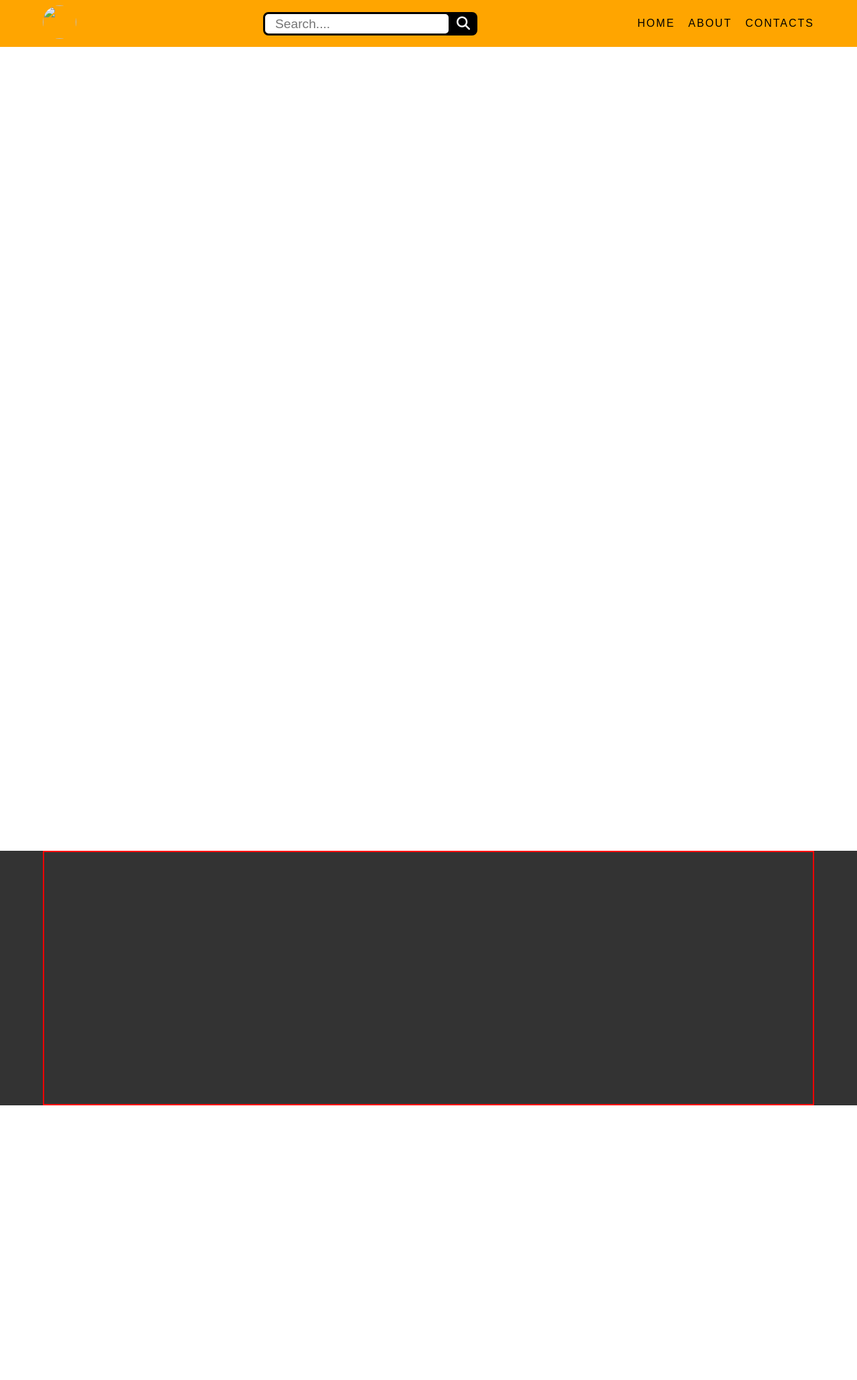
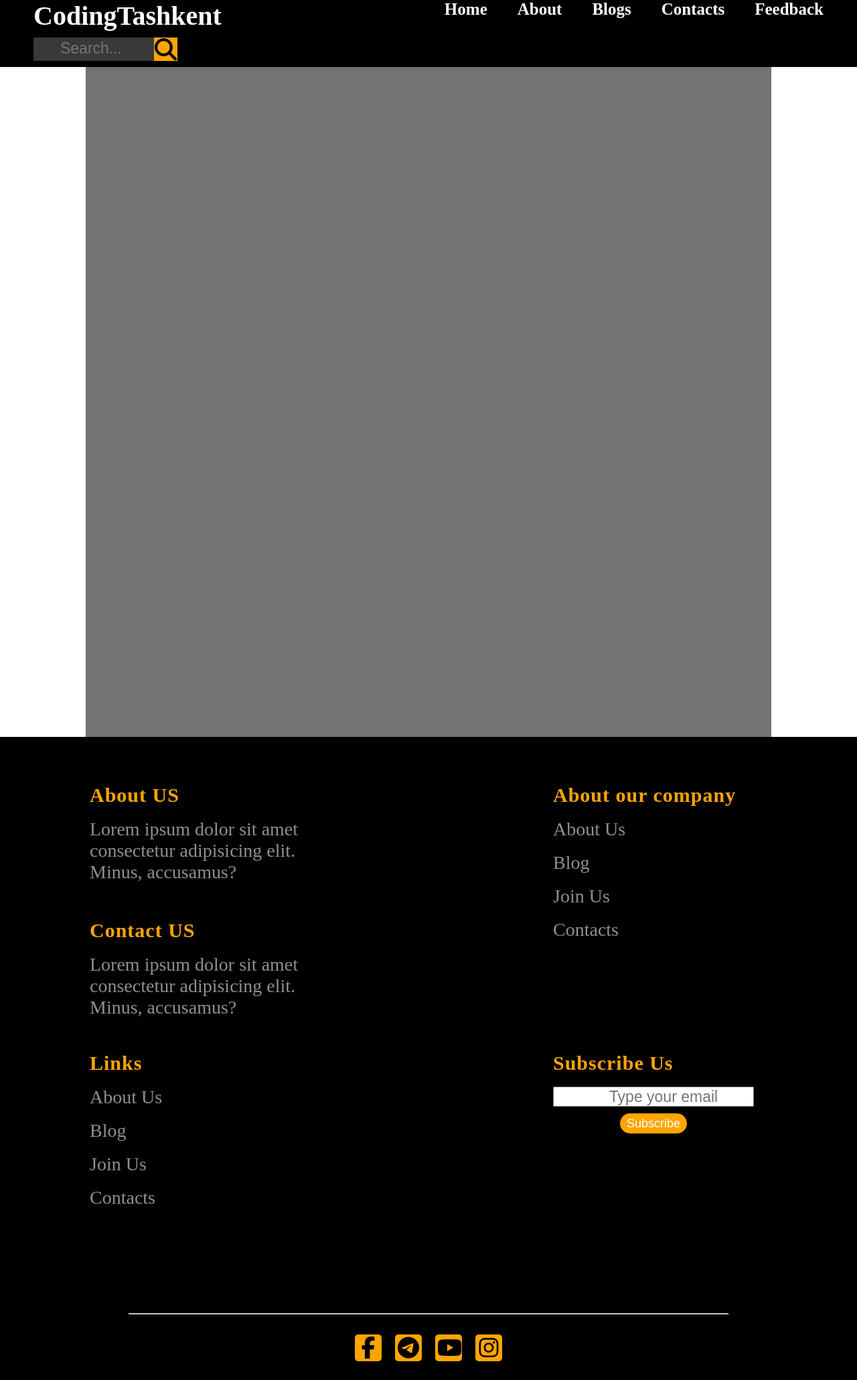
Before and after one commit to UmrzokMakhmudov/fuul-web-site, a plain HTML site: page index.html in a window 1280 px wide. Shown: the whole page at 67% size. Before the commit the page ends 1650 px from the top, so only its background shows below. Drawn offline with Linux system fonts and the light colour scheme; a web font is replaced by a local one.

Commit message:
Add files via upload

```diff
--- a/index.html
+++ b/index.html
@@ -6,74 +6,137 @@
     <meta name="viewport" content="width=device-width, initial-scale=1.0" />
     <link
       rel="stylesheet"
-      href="https://cdnjs.cloudflare.com/ajax/libs/font-awesome/6.3.0/css/all.min.css"
-      integrity="sha512-SzlrxWUlpfuzQ+pcUCosxcglQRNAq/DZjVsC0lE40xsADsfeQoEypE+enwcOiGjk/bSuGGKHEyjSoQ1zVisanQ=="
+      href="https://cdnjs.cloudflare.com/ajax/libs/font-awesome/6.2.1/css/all.min.css"
+      integrity="sha512-MV7K8+y+gLIBoVD59lQIYicR65iaqukzvf/nwasF0nqhPay5w/9lJmVM2hMDcnK1OnMGCdVK+iQrJ7lzPJQd1w=="
       crossorigin="anonymous"
       referrerpolicy="no-referrer"
     />
+    <link rel="preconnect" href="https://fonts.googleapis.com" />
+    <link rel="preconnect" href="https://fonts.gstatic.com" crossorigin />
+    <link
+      href="https://fonts.googleapis.com/css2?family=Libre+Baskerville&family=PT+Sans&family=Roboto+Mono:ital,wght@0,200;1,100&family=Sofia+Sans+Extra+Condensed:wght@200&display=swap"
+      rel="stylesheet"
+    />
     <link rel="stylesheet" href="./style.css" />
+    <script
+      src="https://kit.fontawesome.com/a076d05399.js"
+      crossorigin="anonymous"
+    ></script>
     <title>Document</title>
   </head>
   <body>
-    <!-- <div class="box">
-        <p class="text">Lorem ipsum dolor, sit amet consectetur adipisicing elit. Ex, necessitatibus.</p>
-        <p class="text1">Lorem ipsum dolor, sit amet consectetur adipisicing elit. Ex, necessitatibus.</p>
-    </div>  -->
+    <!-- Starting point of Header  -->
+    <div class="header">
+      <h1 class="header-title">CodingTashkent</h1>
+      <ul class="header-list">
+        <li><a class="listtext" href="#">Home</a></li>
+        <li><a class="listtext" href="#">About</a></li>
+        <li><a class="listtext" href="#">Blogs</a></li>
+        <li><a class="listtext" href="#">Contacts</a></li>
+        <li><a class="listtext" href="#">Feedback</a></li>
+      </ul>
+      <form class="searchpart">
+        <input class="search" type="search" placeholder="Search..." />
+        <button class="search-btn">
+          <i class="fa-solid fa-magnifying-glass"></i>
+        </button>
+      </form>
+    </div>
 
-    <!-- start header -->
+    <!-- Ending point of Header -->
 
-    <header class="header">
-      <nav class="navbar">
-        <div class="logo">
-          <a href="#"
-            ><img src="../dars 6/pexels-photo-14757560.jpeg" alt=""
-          /></a>
-        </div>
-        <form class="form">
-          <input type="search" placeholder="Search...." />
-          <button class="search-btn">
-            <i class="fa-solid fa-search"> </i>
-          </button>
-        </form>
+    <!-- <<<<<<<<<<<<<<<<<<<<<<<<<<>>>>>>>>>>>>>>>>>>>>>>>> -->
 
-        <ul>
-          <li><a href="#"> HOME</a></li>
-          <li><a href="#">ABOUT</a></li>
-          <li><a href="#">Contacts</a></li>
-        </ul>
-      </nav>
-    </header>
-
-    <!-- end header -->
+    <!-- Starting point of Body  -->
 
     <div class="container">
-      <div class="card">
-        <img
-          src="../dars 9/thumb2-planets-4k-bright-sun-3d-art-nasa.jpg"
-          alt=""
-        />
+
+
+    </div>
+
+    <!-- Ending point of Body -->
+
+    <!-- <<<<<<<<<<<<<<<<<<<<<<<<<<>>>>>>>>>>>>>>>>>>>>>>>> -->
+
+    <!-- Starting point of footer  -->
+
+    <footer class="footer">
+      <div class="footer-main">
+        <div class="item">
+          <h3 class="footer-title">About US</h3>
+          <br />
+          <p>
+            Lorem ipsum dolor sit amet consectetur adipisicing elit. Minus,
+            accusamus?
+          </p>
+          <br />
+          <br /><br />
+          <h3 class="footer-title">Contact US</h3>
+          <br />
+          <p>
+            Lorem ipsum dolor sit amet consectetur adipisicing elit. Minus,
+            accusamus?
+          </p>
+        </div>
+        <div class="item">
+          <ul>
+            <li><h3 class="footer-title">About our company</h3></li>
+            <br />
+            <li><p>About Us</p></li>
+            <br />
+            <li><p>Blog</p></li>
+            <br />
+            <li><p>Join Us</p></li>
+            <br />
+            <li><p>Contacts</p></li>
+          </ul>
+        </div>
+        <div class="item">
+          <ul>
+            <li><h3 class="footer-title">Links</h3></li>
+            <br />
+            <li><p>About Us</p></li>
+            <br />
+            <li><p>Blog</p></li>
+            <br />
+            <li><p>Join Us</p></li>
+            <br />
+            <li><p>Contacts</p></li>
+          </ul>
+        </div>
+        <div class="item">
+          <h3 class="footer-title">Subscribe Us</h3>
+          <br />
+          <form>
+            <input
+              class="typetext"
+              type="email"
+              placeholder="Type your email"
+            />
+            <br />
+            <button class="subscribe-btn">Subscribe</button>
+          </form>
+        </div>
       </div>
-      <div class="card">
-        <img
-          src="../dars 9/thumb2-planets-4k-bright-sun-3d-art-nasa.jpg"
-          alt=""
-        />
+      <div class="footer-afterline">
+        <hr class="line" />
+        <div class="icons">
+          <div class="logos">
+            <a href="#"><i class="fa-brands fa-facebook-f"></i></a>
+          </div>
+          <div class="logos">
+            <a href="#"><i class="fa-brands fa-telegram"></i> </a>
+          </div>
+          <div class="logos">
+            <a href="#"><i class="fa-brands fa-youtube"></i> </a>
+          </div>
+          <div class="logos">
+            <a href="#"><i class="fa-brands fa-instagram"></i> </a>
+          </div>
+        </div>
       </div>
-      <div class="card">
-        <img
-          src="../dars 9/thumb2-planets-4k-bright-sun-3d-art-nasa.jpg"
-          alt=""
-        />
-      </div>
-      <div class="card">
-        <img
-          src="../dars 9/thumb2-planets-4k-bright-sun-3d-art-nasa.jpg"
-          alt=""
-        />
-      </div>
-    </div>
-    <footer class="footer">
-      <div class="footer-box"></div>
     </footer>
+
+    <!-- Ending point of Body -->
   </body>
 </html>
--- a/style.css
+++ b/style.css
@@ -2,141 +2,213 @@
 margin: 0;
 padding: 0;
 box-sizing: border-box;
+text-decoration: none;
 list-style: none;
-    text-decoration: none;
 }
-
-/* absolute px, sm , mm */
-/* relative  %, vh , vw , em, rem  */
-/* .box{
-   width: 70%;
-   height: 50vh;
-   background-color: red;
-   font-size: 20px;
-} */
-/*
-.text{
-font-size: 1em;
-}
-.text1{
-font-size: 1rem;
-} */
 
 .header{
 width: 100%;
-    background-color: orange;
-    height: 70px;
+height: 100px;
+background-color: black;
+padding: 25px;
+position: relative;
 display: flex;
-    justify-content: center;
-
+justify-content: center ;
+column-gap: 100px;
+justify-content: space-between;
+/* justify-content: space-between ; */
+flex-wrap: wrap;
 }
-
-.navbar{
-    width: 90%;
+.header-title{
+    color: white;
+    font-family: 'Times New Roman', Times, serif;
+    font-size: 40px;
+}
+.header-list{
+color: white;
 display: flex;
-    justify-content: space-between;
-    align-items: center;
-
-}
-.logo a img{
-    width: 50px;
-    height: 50px;
-    border-radius: 50%;
-
-}
-
-.menu{
+column-gap: 45px;
+font-size: 25px;
+font-weight: 700;
 display: flex;
-column-gap: 50px;
+transition: 2s;
 }
 
 a{
-color: rgb(0, 0, 0);
-text-transform:uppercase;
-font-family: Arial, Helvetica, sans-serif;
-letter-spacing: 2px;
-font-weight: 400;
-}
-
-input{
-width: 280px;
-height: 35px;
-border: 3px solid rgb(0, 0, 0);
-outline: none;
-border-radius: 8px;
-padding: 0px 0px 0px 7px;
-z-index: 5;
-position: relative;
-font-size: 1.3rem;
-color: grey;
-
-}
-
-form{
-    position: relative;
+    transition: 1s;
 }
 
 ::placeholder{
-    padding-left: 8px;
-    font-size: 1.2rem;
+    font-size: 20px;
+    padding-left: 10px;
 }
 
-ul{
-    display: flex;
-    column-gap: 20px;
-    text-transform: uppercase;
+.listtext{
+    color: white;
 }
 
-.search-btn{
-position: absolute;
-left: 270px;
-border: none;
-width: 50px;
-height: 35px;
-background-color: rgb(0, 0, 0);
-z-index: 2;
-border-radius: 0px 8px 8px 0px ;
+.searchpart{
+    display: flex;
 }
 
-.search-btn i{
+i{
+    color:black;
+    font-size: 33px;
+}
+
+a:hover{
+color: grey;
+}
+
+.search{
+    width: 180px;
+    height: 35px;
+    border: none;
+    background-color: rgb(58, 57, 57);
+    padding: 10px;
     font-size: 20px;
     color: white;
-padding-left: 8px;
-cursor: pointer;
-
+    outline: none;
+}
+.search-btn{
+width: 35px;
+height: 35px;
+border: none;
+background-color: orange;
 }
 
+.fa-bars{
+    color: orange;
+    font-size: 30px;
+    float: left;
+    line-height: 80px;
+}
 
 .container{
-width:90%;
+    width: 80%;
+    height: 1000px;
+    background-color: rgb(114, 116, 115);
     margin: 0 auto;
-display: flex;
-justify-content: space-between;
-flex-wrap: wrap;
 }
-
-.card {
-width: 300px;
-height: 600px;
-
-}
-
-img{
-    width: 100%;
-    object-fit: cover;
-}
-
 
 .footer{
 width: 100%;
 height: auto;
-background-color: rgb(51, 51, 51);
+background-color: black;
+}
+.footer-main{
+    padding:  30px;
+display: flex;
+    width: 90%;
+margin: 0 auto;
+justify-content: space-between;
+height:auto;
+flex-wrap: wrap;
+}
+
+
+.item{
+    width:400px ;
+    height: 400px;
+    padding: 40px;
+}
+.footer-title{
+    color: orange;
+    font-size: 30px;
+    letter-spacing: 1px;
+}
+p{
+    color: rgb(142, 144, 146);
+    font-size: 28px;
+    transition: 1s;
+    cursor: pointer;
+}
+.typetext{
+    width: 300px;
+    height: 30px;
+}
+.subscribe-btn{
+    width: 100px;
+height:30px ;
+margin-left: 100px;
+border-radius: 15px;
+border: none;
+color: white;
+background-color: orange;
+margin-top: 10px;
+font-size: 18px;
+}
+.subscribe-btn:hover{
+    color: orange;
+    background-color: white;
+    cursor: pointer;
+}
+p:hover{
+    color: rgb(238, 225, 225);
+}
+::placeholder{
+    text-align: center;
+    font-size: 23px;
+}
+.typetext{
+    font-size: 23px;
+    padding-left: 20px;
+}
+.footer-afterline{
+    width: 70%;
+    margin: 0 auto;
+    height: 100px;
+    text-align: center;
+    background-color: black;
+}
+.line{
+    color: orange;
+}
+.icons{
+    margin-top: 30px;
+    margin-bottom: 25px;
 display: flex;
 justify-content: center;
+column-gap: 20px;
 }
 
-.footer-box{
-    border: 2px solid red;
-width: 90%;
-height: 380px;
+.logos{
+    width: 40px;
+    height: 40px;
+   padding: 3px;
+    background-color: orange;
+    border-radius: 5px;
 }
+
+@media only screen and (max-width: 1320px){
+    .header{
+        padding: 0 50px;
+    }
+}
+
+@media only screen and (max-width: 1100px){
+    .header{
+        padding: 0 30px;
+    }
+}
+@media only screen and (max-width: 900px){
+    .header-list{
+        display: block;
+        width: fit-content;
+        margin: 80px auto 0 auto;
+        text-align: center;
+        transition: 0.5s;
+
+    }
+    .header{
+        height: 450px;
+        display: grid;
+        position: absolute;
+        top: 80px;
+        left: 0;
+        right: 0;
+        width: 100vh;
+        background-color: black;
+        transition: 0.2s;
+    }
+}
```
Also changed, not shown: js.js (added, +53 -0 lines). Lines whose indentation alone changed are shown as unchanged.
